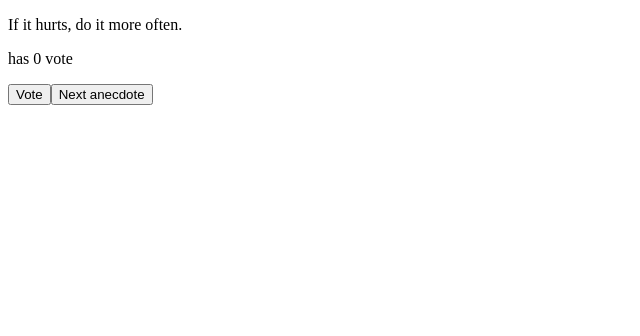
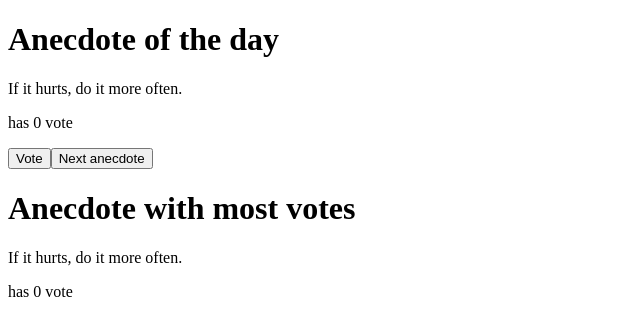
Before and after one commit to vincent-clipet/reactjs-learning, a React (Vite) app in the folder part1/: page / in a window 1280 px wide. Shown: the top 336 px of the page, without its empty margins (0-640 px from the left). Built offline with nearby package versions, Linux system fonts and the light colour scheme.

Commit message:
Part 1 - Exercise 1.14

```diff
--- a/part1/src/App.jsx
+++ b/part1/src/App.jsx
@@ -32,17 +32,31 @@ const App = () => {
     setVotes(votesCopy)
   }
 
+  const getBestAnecdoteIndex = () => {
+    let ret = 0
+    votes.forEach((element, index) => {
+      if (element > votes[ret])
+        ret = index
+    })
+    return ret
+  }
+  const bestAnecdoteIndex = getBestAnecdoteIndex()
+
   return (
     <>
-      <Anecdote text={anecdotes[selected]} votes={votes[selected]} />
+      <div>
+        <h1>Anecdote of the day</h1>
+        <Anecdote text={anecdotes[selected]} votes={votes[selected]} />
+        <button onClick={() => updateVotes()}>Vote</button>
+        <button onClick={() => setSelected(Math.floor(Math.random() * anecdotes.length))}>
+          Next anecdote
+        </button>
+      </div>
 
-      <button onClick={() => updateVotes()}>
-        Vote
-      </button>
-
-      <button onClick={() => setSelected(Math.floor(Math.random() * anecdotes.length))}>
-        Next anecdote
-      </button>
+      <div>
+        <h1>Anecdote with most votes</h1>
+        <Anecdote text={anecdotes[bestAnecdoteIndex]} votes={votes[bestAnecdoteIndex]} />
+      </div>
     </>
   )
 }
```
